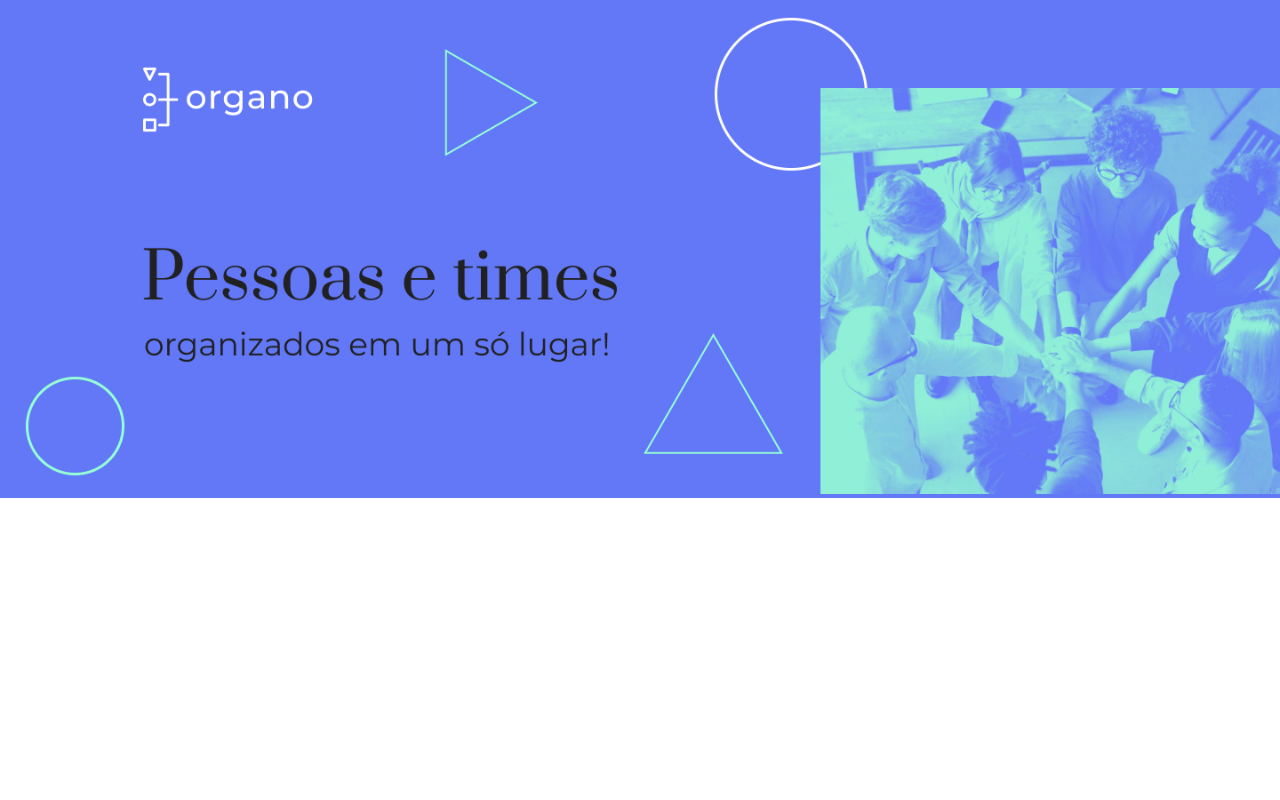
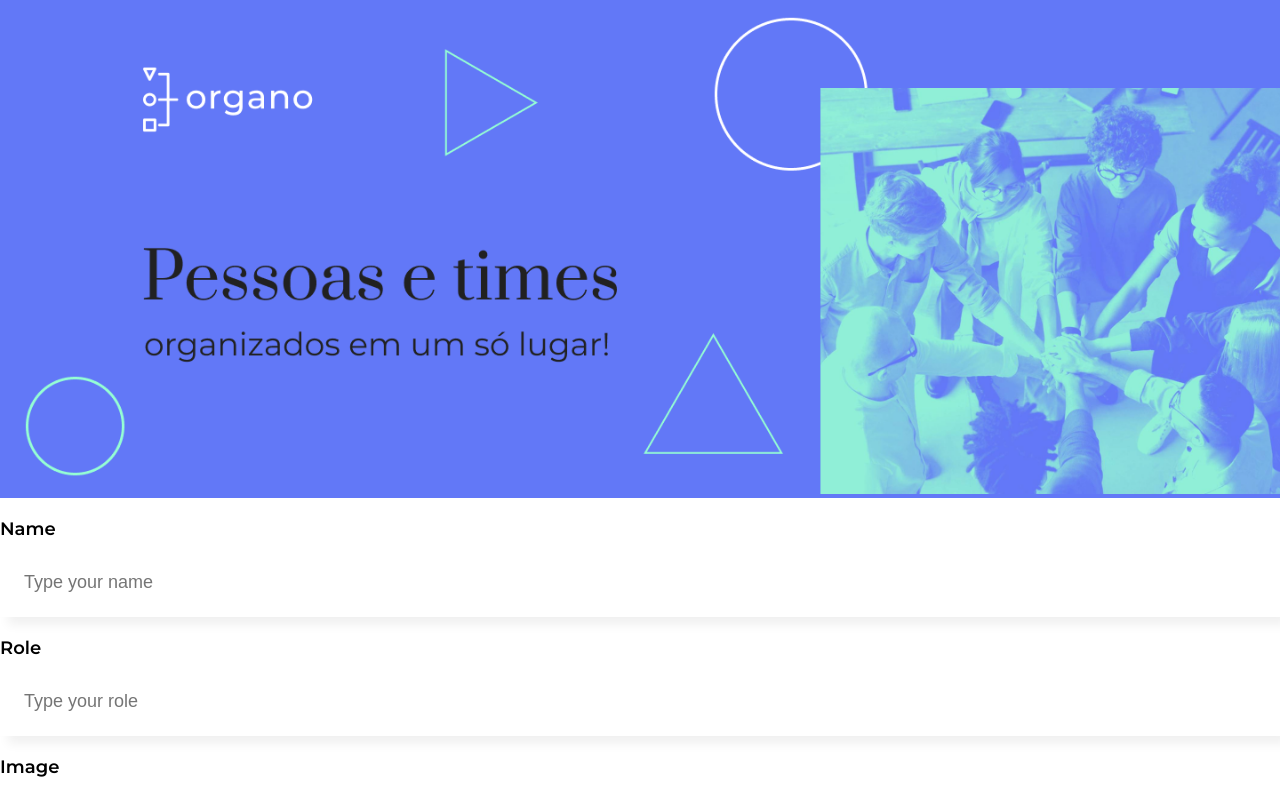
Before and after one commit to Guimaraes131/Organo, a React (Create React App) app: page / in a window 1280 px wide. Shown: the top 800 px of the page. Built offline with nearby package versions, Linux system fonts and the light colour scheme; a web font is replaced by a local one.

Commit message:
feat: add Form component to App

```diff
--- a/src/App.js
+++ b/src/App.js
@@ -1,10 +1,12 @@
 import Banner from "./components/Banner";
+import Form from "./components/Form";
 import InputText from "./components/InputText";
 
 const App = () => {
   return (
     <>
       <Banner/>
+      <Form/>
     </>
   );
 }
```
